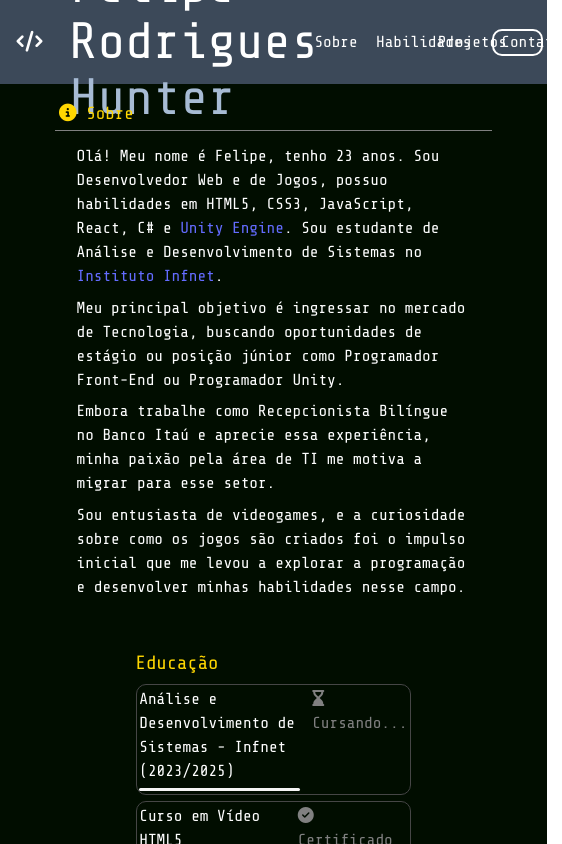
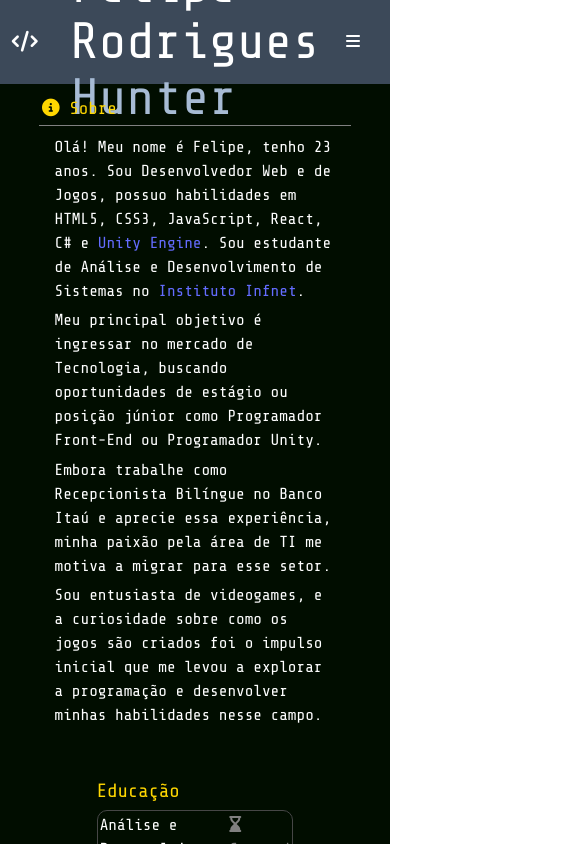
Before and after one commit to FeHunter/Felipe-Rodrigues-Hunter, a React (Vite) app: page / in a window 390 px wide. Shown: the whole page, 562 px wide, since content can reach past the window. Built offline with nearby package versions, Linux system fonts and the light colour scheme.

Commit message:
Ajuste do componente Header para MobileFirst.

```diff
--- a/src/components/Buttons/Buttons.module.css
+++ b/src/components/Buttons/Buttons.module.css
@@ -1,7 +1,7 @@
 .DefaultButton {
     border: none;
     padding: 1% 3%;
-    margin: 2%;
+    margin: 1%;
     background-color: transparent;
     color: white;
     font-size: 1em;
--- a/src/components/Header/Header.jsx
+++ b/src/components/Header/Header.jsx
@@ -5,8 +5,8 @@ import { PopUpWindow } from '../Content/PopUpWindow/PopUpWindow';
 
 export function Header () {
 
+    const [viewMenu, setViewMenu] = useState(false);
     const [viewContact, setViewContact] = useState(false);
-
 
     const scrollToComponent = (id) => {
         const element = document.getElementById(id);
@@ -21,7 +21,16 @@ export function Header () {
                 <span className={style.icon}> <i class="fa-solid fa-code"></i> </span>
                 <h1>Felipe Rodrigues <span className={style.subtitle}>Hunter</span></h1>
             </div>
-            <div className={style.buttonsContainer}>
+            <div className={style.buttonsMobile}>
+                <span onClick={()=>{ setViewMenu(!viewMenu) }}> <i class="fa-solid fa-bars"></i> </span>
+                <div className={viewMenu ? style.floatButtonsMobile : style.hide} >
+                    <DefaultButton label={"Sobre"} width={"40%"} onClick={()=>{ scrollToComponent("Sobre") }} />
+                    <DefaultButton label={"Habilidades"} width={"40%"} onClick={()=>{ scrollToComponent("Habilidades") }} />
+                    <DefaultButton label={"Projetos"} width={"40%"} onClick={()=>{ scrollToComponent("Projetos") }} />
+                    <DefaultButton label={"Contato"} width={"40%"} onClick={()=>{setViewContact(true)}} />
+                </div>
+            </div>
+            <div className={style.buttonsDesktop}>
                 <DefaultButton label={"Sobre"} width={"20%"} onClick={()=>{ scrollToComponent("Sobre") }} />
                 <DefaultButton label={"Habilidades"} width={"20%"} onClick={()=>{ scrollToComponent("Habilidades") }} />
                 <DefaultButton label={"Projetos"} width={"20%"} onClick={()=>{ scrollToComponent("Projetos") }} />
--- a/src/components/Header/Header.module.css
+++ b/src/components/Header/Header.module.css
@@ -25,10 +25,27 @@
     font-style: italic;
 }
 
-.buttonsContainer {
+.buttonsMobile{
     display: flex;
-    justify-content: flex-end;
-    width: 50%;
+    margin-right: 5%;
+}
+.buttonsMobile:hover {
+    cursor: pointer;
+}
+.floatButtonsMobile {
+    position: absolute;
+    top: 0; left: 0;
+    display: flex;
+    flex-wrap: wrap;
+    justify-content: space-between;
+    width: 80%;
+    height: 10%;
+    padding: 0 3%;
+    background-color: #3C4959;
+}
+
+.buttonsDesktop {
+    display: none;
 }
 
 .linksContainer {
@@ -40,3 +57,18 @@
     font-style: normal;
     margin: 1%;
 }
+
+.hide {
+    display: none;
+}
+
+@media screen and (min-width: 900px) {
+    .buttonsMobile, .floatButtonsMobile {
+        display: none;
+    }
+    .buttonsDesktop {
+        display: flex;
+        justify-content: flex-end;
+        width: 50%;
+    }
+}
```
